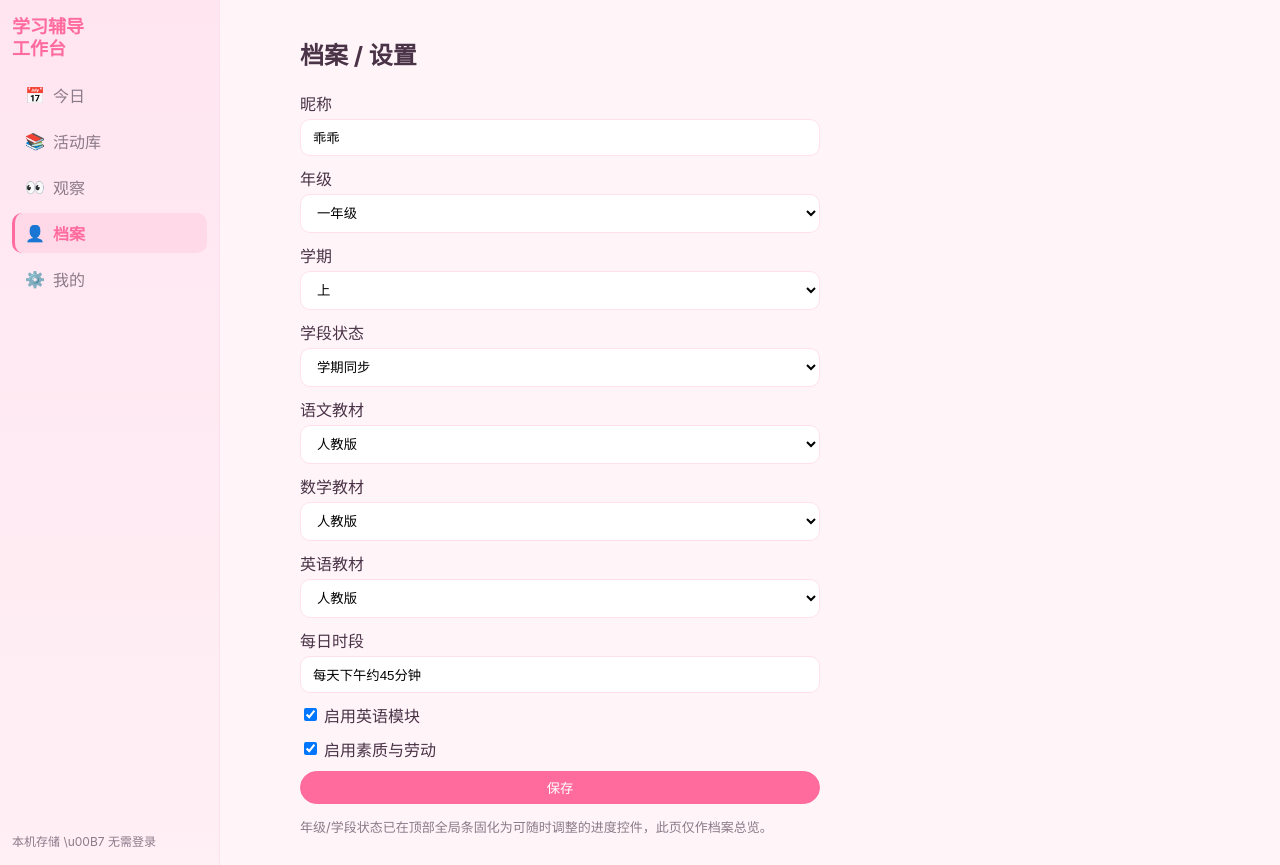
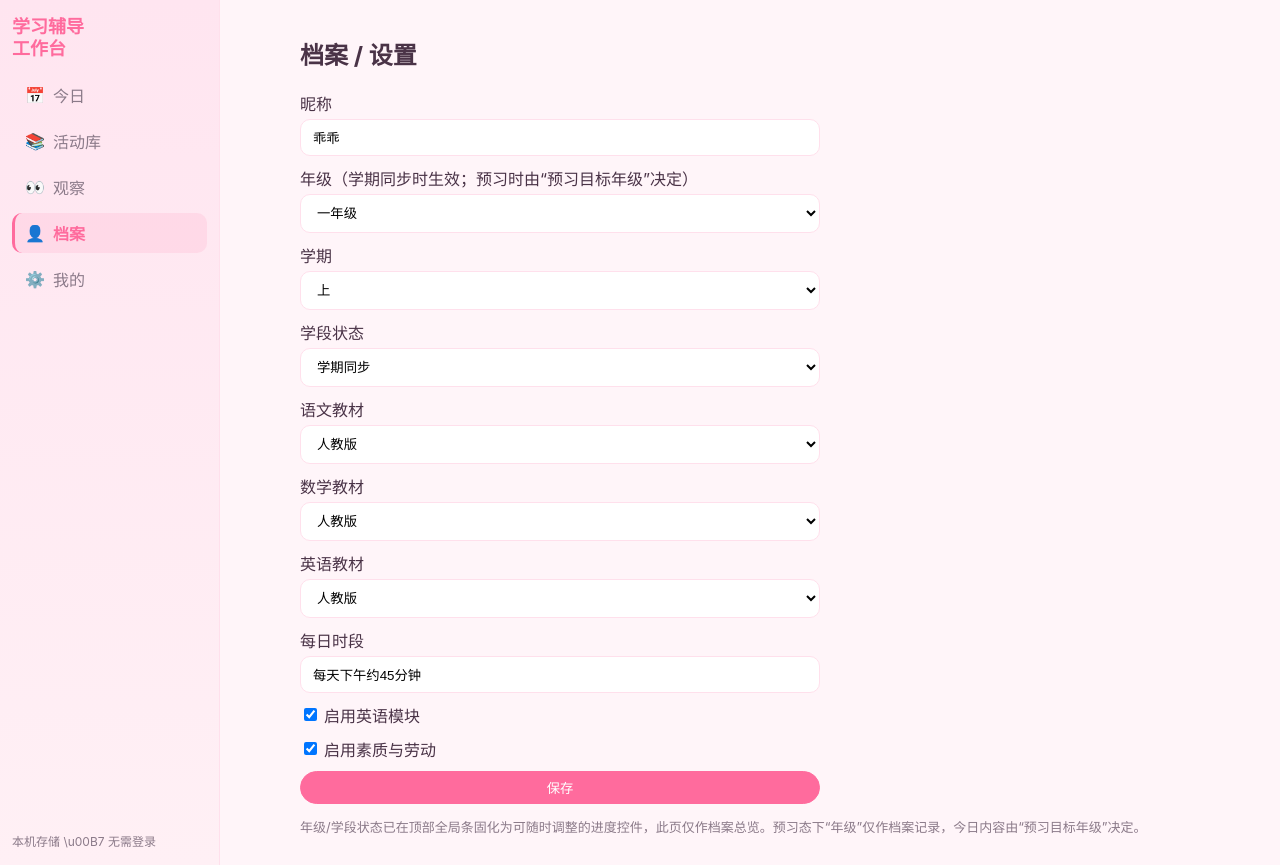
Before and after one commit to xunjiaming/study-workbench, a React (Vite) app in the folder frontend/: page /study-workbench/app/profile in a window 1280 px wide. Built offline with nearby package versions, Linux system fonts and the light colour scheme.

Commit message:
fix(bind): profile grade change reacts in Today; clarify preview target vs grade

```diff
--- a/frontend/src/components/GlobalProgress.tsx
+++ b/frontend/src/components/GlobalProgress.tsx
@@ -52,7 +52,7 @@ export default function GlobalProgress({ onChanged }: { onChanged?: ()=>void }){
       <div className="gp-left">
         <PhaseBadge phase={profile.termPhase} />
         {isPreview ? (
-          <span className="gp-title">假期预习 → {profile.previewTargetGrade}年级上 · 开学 {profile.schoolStartDate ?? "未设"}</span>
+          <span className="gp-title">假期预习 · 档案{profile.grade}年级 → 预习{profile.previewTargetGrade}年级上 · 开学 {profile.schoolStartDate ?? "未设"}</span>
         ) : (
           <span className="gp-title">学期同步 · {profile.grade}年级{profile.semester}学期</span>
         )}
--- a/frontend/src/pages/ProfilePage.tsx
+++ b/frontend/src/pages/ProfilePage.tsx
@@ -26,11 +26,11 @@ export default function ProfilePage(){
   return (<div className="page"><h2>档案 / 设置</h2>
     <div className="form">
       <label>昵称<input value={p.nickname} onChange={e=>setP({...p, nickname:e.target.value})} /></label>
-      <label>年级<select value={p.grade} onChange={e=>setP({...p, grade: Number(e.target.value) as any})}><option value={1}>一年级</option><option value={2}>二年级</option><option value={3}>三年级</option><option value={4}>四年级</option><option value={5}>五年级</option><option value={6}>六年级</option></select></label>
+      <label>年级（学期同步时生效；预习时由“预习目标年级”决定）<select value={p.grade} onChange={e=>setP({...p, grade: Number(e.target.value) as any})}><option value={1}>一年级</option><option value={2}>二年级</option><option value={3}>三年级</option><option value={4}>四年级</option><option value={5}>五年级</option><option value={6}>六年级</option></select></label>
       <label>学期<select value={p.semester} onChange={e=>setP({...p, semester:e.target.value as any})}><option value="上">上</option><option value="下">下</option></select></label>
       <label>学段状态<select value={p.termPhase} onChange={e=>setP({...p, termPhase:e.target.value as any})}><option value="in_term">学期同步</option><option value="preview">假期预习</option></select></label>
       {isPreview && (<>
-        <label>预习目标年级<select value={p.previewTargetGrade ?? 2} onChange={e=>setP({...p, previewTargetGrade: Number(e.target.value) as any})}><option value={1}>一年级</option><option value={2}>二年级</option><option value={3}>三年级</option><option value={4}>四年级</option><option value={5}>五年级</option><option value={6}>六年级</option></select></label>
+        <label>预习目标年级（决定今日预习内容年级）<select value={p.previewTargetGrade ?? 2} onChange={e=>setP({...p, previewTargetGrade: Number(e.target.value) as any})}><option value={1}>一年级</option><option value={2}>二年级</option><option value={3}>三年级</option><option value={4}>四年级</option><option value={5}>五年级</option><option value={6}>六年级</option></select></label>
         <label>开学日期<input type="date" value={p.schoolStartDate ?? ""} onChange={e=>setP({...p, schoolStartDate:e.target.value})} /></label>
         <p className="muted">预习单元可在顶部全局条按语文/数学/英语各拨 1-4 单元，无需在此设置。</p>
       </>)}
@@ -42,6 +42,6 @@ export default function ProfilePage(){
       <label className="check"><input type="checkbox" checked={p.enableQuality} onChange={e=>setP({...p, enableQuality:e.target.checked})} />启用素质与劳动</label>
       <button onClick={save}>保存</button>{msg && <span className="muted">{msg}</span>}
     </div>
-    <p className="muted">年级/学段状态已在顶部全局条固化为可随时调整的进度控件，此页仅作档案总览。</p>
+    <p className="muted">年级/学段状态已在顶部全局条固化为可随时调整的进度控件，此页仅作档案总览。预习态下“年级”仅作档案记录，今日内容由“预习目标年级”决定。</p>
   </div>);
 }
--- a/frontend/src/pages/Today.tsx
+++ b/frontend/src/pages/Today.tsx
@@ -2,16 +2,17 @@ import { Link } from "react-router-dom";
 import { useEffect, useMemo, useState } from "react";
 import { buildDailyPlan, speak } from "../lib/plan";
 import { loadDailyChecks, loadManualPicks, loadProfile, saveDailyChecks, saveManualPicks, todayStr, loadCalibrations } from "../lib/storage";
+import type { StudentProfile } from "../lib/types";
 
 export default function Today(){
-  const profile=loadProfile();
+  const [profile,setProfile]=useState<StudentProfile | null>(()=>loadProfile());
   const [dateStr]=useState(todayStr());
   const [checks,setChecks]=useState<Record<string,boolean>>({});
   const [manualIds,setManualIds]=useState<string[]>([]);
   const [tick,setTick]=useState(0);
   useEffect(()=>{ const dc=loadDailyChecks()[dateStr]; if(dc) setChecks(dc.checks??{}); const mp=loadManualPicks()[dateStr]; if(mp) setManualIds(mp); },[dateStr,tick]);
   useEffect(()=>{
-    const h=()=>setTick(x=>x+1);
+    const h=()=>{ const p=loadProfile(); setProfile(p); setTick(x=>x+1); };
     window.addEventListener("study:profile-changed", h as any);
     window.addEventListener("study:calibrations-changed", h as any);
     return ()=>{ window.removeEventListener("study:profile-changed", h as any); window.removeEventListener("study:calibrations-changed", h as any); };
```
